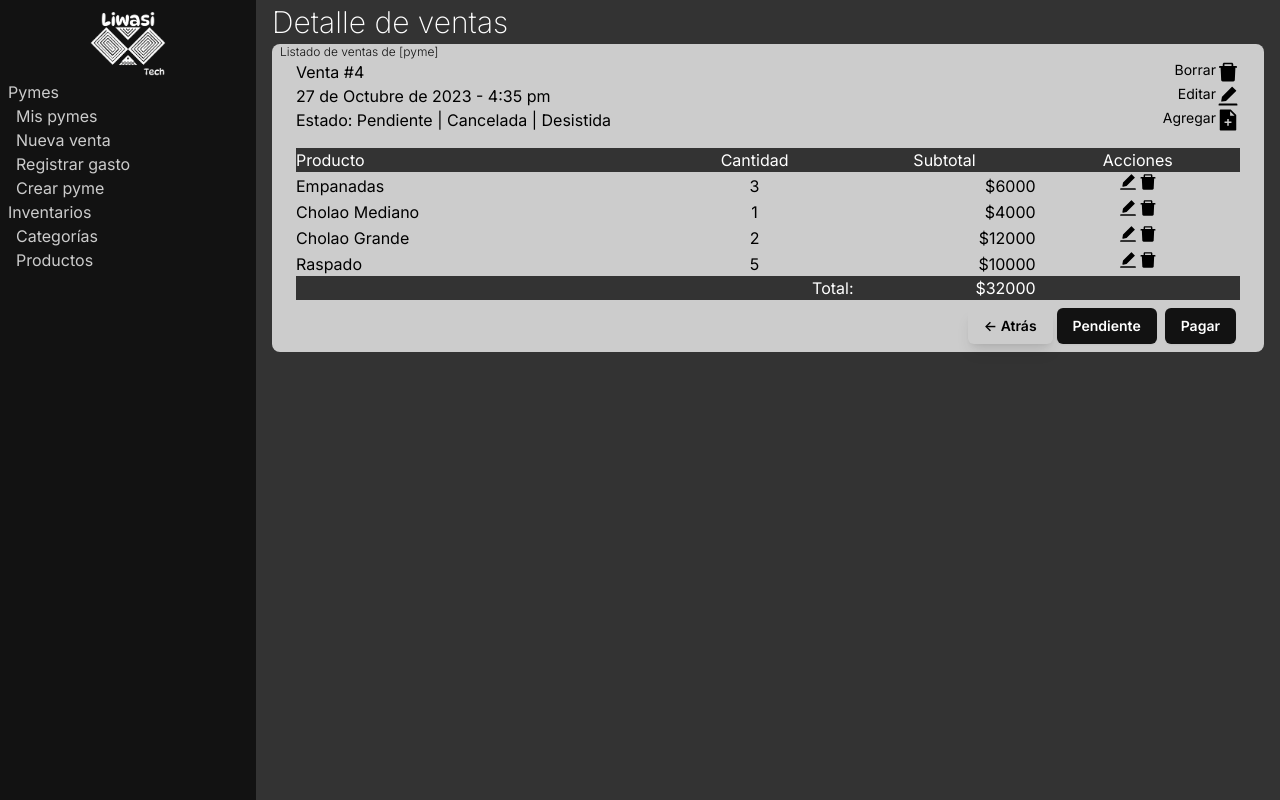
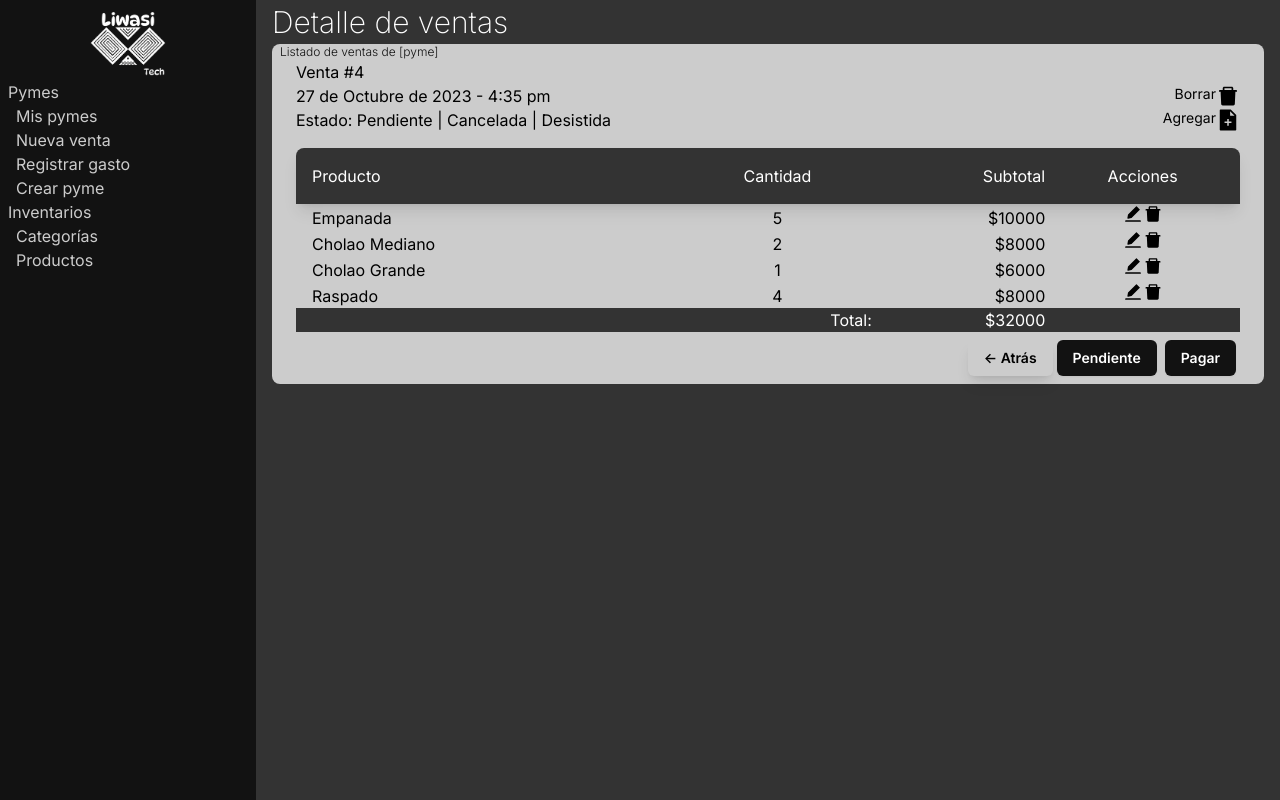
Before and after one commit to liwaisi-tech/liwasi-smb, a Next.js app in the folder frontend/liwasi-smb-app/: page /business/sale/1 in a window 1280 px wide. Built offline with nearby package versions, Linux system fonts and the light colour scheme.

Commit message:
:construction: Se ajusta tabla de detalle de ventas para eliminado de productos.

```diff
--- a/frontend/liwasi-smb-app/src/app/business/sale/[businessId]/page.tsx
+++ b/frontend/liwasi-smb-app/src/app/business/sale/[businessId]/page.tsx
@@ -1,81 +1,98 @@
+"use client"
 import LargeTitle from "@/components/LargeTitle"
 import RoundedBgButton from "@/components/RoundedBgButton";
 import SingleButton from "@/components/SingleButton";
+import ButtonIcon from "@/components/button/ButtonIcon";
 import CardTitle from "@/components/card/CardTitle"
+import { useState } from "react";
 import { AiFillDelete, AiFillEdit, AiFillFileAdd } from "react-icons/ai";
 
-
-interface SaleDetail {
-    product: string;
-    quantity: number;
-    subtotal: number;
-}
 
 function dummyData(): SaleDetail[] {
     return [
         {
-            product: "Empanadas",
-            quantity: 3,
-            subtotal: 6000,
+            Id: "1",
+            SaleId: "1",
+            ProductId: "1",
+            ProductName: "Empanada",
+            Quantity: 5,
+            Price: 2000,
         },
         {
-            product: "Cholao Mediano",
-            quantity: 1,
-            subtotal: 4000,
+            Id: "1",
+            SaleId: "1",
+            ProductId: "2",
+            ProductName: "Cholao Mediano",
+            Quantity: 2,
+            Price: 4000,
         },
         {
-            product: "Cholao Grande",
-            quantity: 2,
-            subtotal: 12000,
+            Id: "1",
+            SaleId: "1",
+            ProductId: "3",
+            ProductName: "Cholao Grande",
+            Quantity: 1,
+            Price: 6000,
         },
         {
-            product: "Raspado",
-            quantity: 5,
-            subtotal: 10000,
+            Id: "1",
+            SaleId: "1",
+            ProductId: "4",
+            ProductName: "Raspado",
+            Quantity: 4,
+            Price: 2000,
         }
     ]
 }
 
+function deleteItemProduct(data: SaleDetail[], productKey: string): SaleDetail[] {
+    return data.filter(item => item.ProductId !== productKey)
+}
+
 function BusinessSalePage() {
-    const data = dummyData()
+    const [data, setData] = useState<SaleDetail[]>(dummyData())
+    function handleDelete(productKey: string) {
+        setData(deleteItemProduct(data, productKey))
+
+    }
     return (
         <main className="w-full px-4">
             <LargeTitle title="Detalle de ventas" />
             <CardTitle title="Listado de ventas de [pyme]">
                 <div className="w-full flex justify-between px-4">
                     <p>Venta #4</p>
-                    <div className="flex justify-around">
-                        <p className="text-sm">Borrar</p>
-                        <AiFillDelete size={24} />
-                    </div>
                 </div>
                 <div className="w-full flex justify-between px-4">
                     <p>27 de Octubre de 2023 - 4:35 pm</p>
                     <div className="flex justify-around">
-                        <p className="text-sm">Editar</p>
-                        <AiFillEdit size={24} />
+                        <p className="text-sm">Borrar</p>
+                        <ButtonIcon>
+                            <AiFillDelete size={24} />
+                        </ButtonIcon>
                     </div>
                 </div>
                 <div className="w-full flex justify-between px-4 mb-4">
                     <p>Estado: Pendiente | Cancelada | Desistida</p>
                     <div className="flex justify-around">
                         <p className="text-sm">Agregar</p>
-                        <AiFillFileAdd size={24} />
+                        <ButtonIcon>
+                            <AiFillFileAdd size={24} />
+                        </ButtonIcon>
                     </div>
                 </div>
                 <div className="table w-full px-4">
                     <div className="table-header-group bg-bg-alternative rounded-lg text-white py-2">
-                        <div className="table-row">
-                            <div className="table-cell text-start">
+                        <div className="table-row shadow-lg">
+                            <div className="table-cell text-start py-4 rounded-tl-lg pl-4">
                                 Producto
                             </div>
                             <div className="table-cell text-center">
                                 Cantidad
                             </div>
-                            <div className="table-cell text-center">
+                            <div className="table-cell text-end">
                                 Subtotal
                             </div>
-                            <div className="table-cell text-center">
+                            <div className="table-cell text-center rounded-tr-lg">
                                 Acciones
                             </div>
                         </div>
@@ -85,19 +102,21 @@ function BusinessSalePage() {
                         data.map((detail, index) => (
                             <div className="table-row-group" key={index}>
                                 <div className="table-row">
-                                    <div className="table-cell">
-                                        {detail.product}
+                                    <div className="table-cell pl-4">
+                                        {detail.ProductName}
                                     </div>
                                     <div className="table-cell text-center">
-                                        {detail.quantity}
+                                        {detail.Quantity}
                                     </div>
                                     <div className="table-cell text-end">
-                                        {`$${detail.subtotal}`}
+                                        {`$${detail.Price * detail.Quantity}`}
                                     </div>
                                     <div className="table-cell">
                                         <div className="w-full flex items-center justify-center">
                                             <AiFillEdit size={20} />
-                                            <AiFillDelete size={20} />
+                                            <ButtonIcon onClick={() => handleDelete(detail.ProductId)}>
+                                                <AiFillDelete size={20} />
+                                            </ButtonIcon>
                                         </div>
                                     </div>
                                 </div>
@@ -112,9 +131,9 @@ function BusinessSalePage() {
                     </div>
                 </div>
                 <div className="w-full flex items-center justify-end mt-2 px-4">
-                    <SingleButton text="<- Atrás" className="text-bg-bg-alternative"/>
+                    <SingleButton text="<- Atrás" className="text-bg-bg-alternative" />
                     <RoundedBgButton text="Pendiente" />
-                    <RoundedBgButton text="Pagar"/>
+                    <RoundedBgButton text="Pagar" />
                 </div>
             </CardTitle>
         </main>
--- /dev/null
+++ b/frontend/liwasi-smb-app/src/interfaces/Sale.ts
@@ -0,0 +1,5 @@
+interface Sale {
+    Id: string;
+    BusinessId: string;
+    Status: string;
+}
```
Also changed, not shown: frontend/liwasi-smb-app/src/interfaces/SaleDetail.ts (added, +8 -0 lines), frontend/liwasi-smb-app/src/interfaces/Business.ts (renamed from frontend/liwasi-smb-app/src/interfaces/Business.tsx), frontend/liwasi-smb-app/src/interfaces/Product.ts (renamed from frontend/liwasi-smb-app/src/interfaces/Product.tsx).
